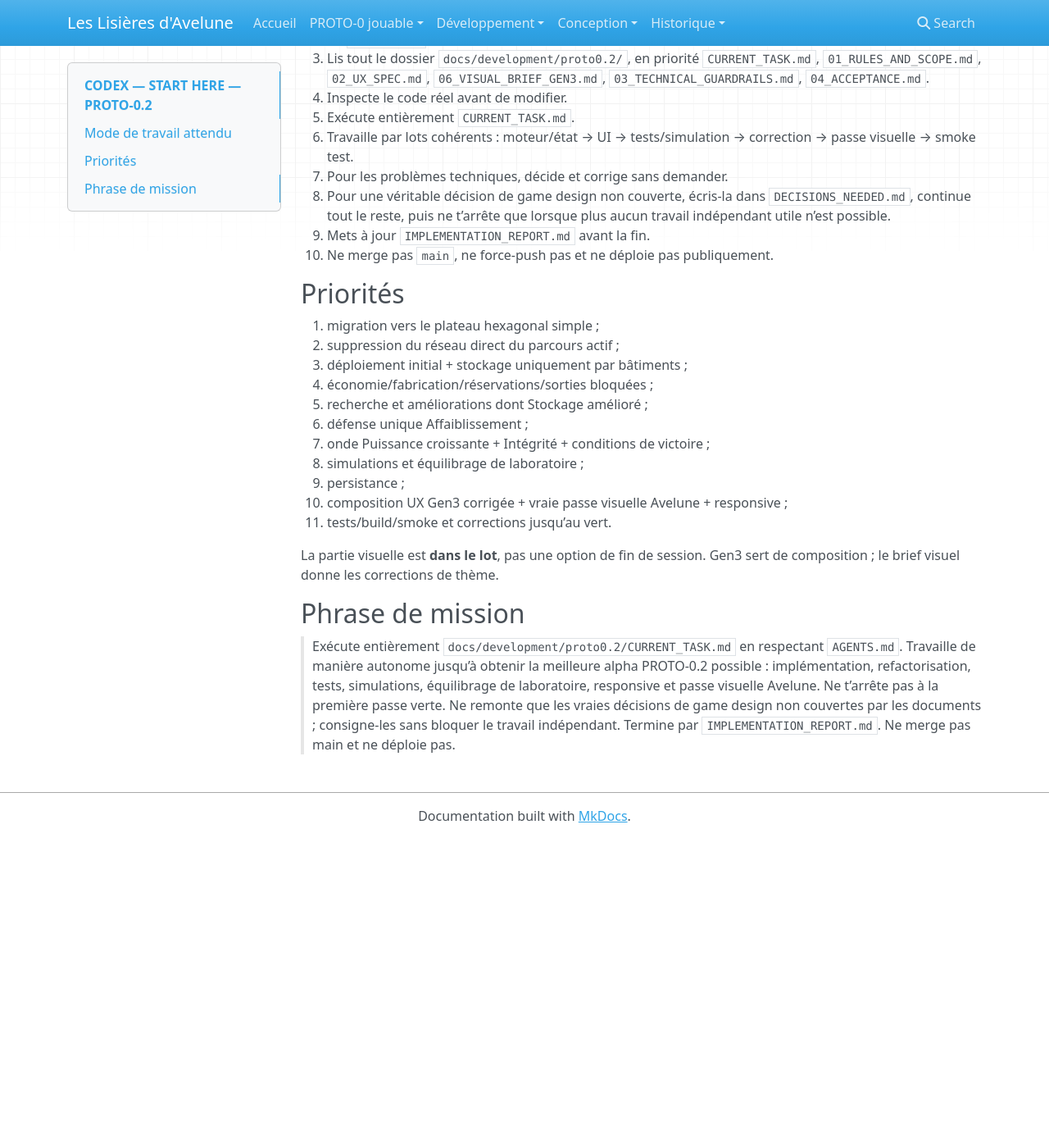
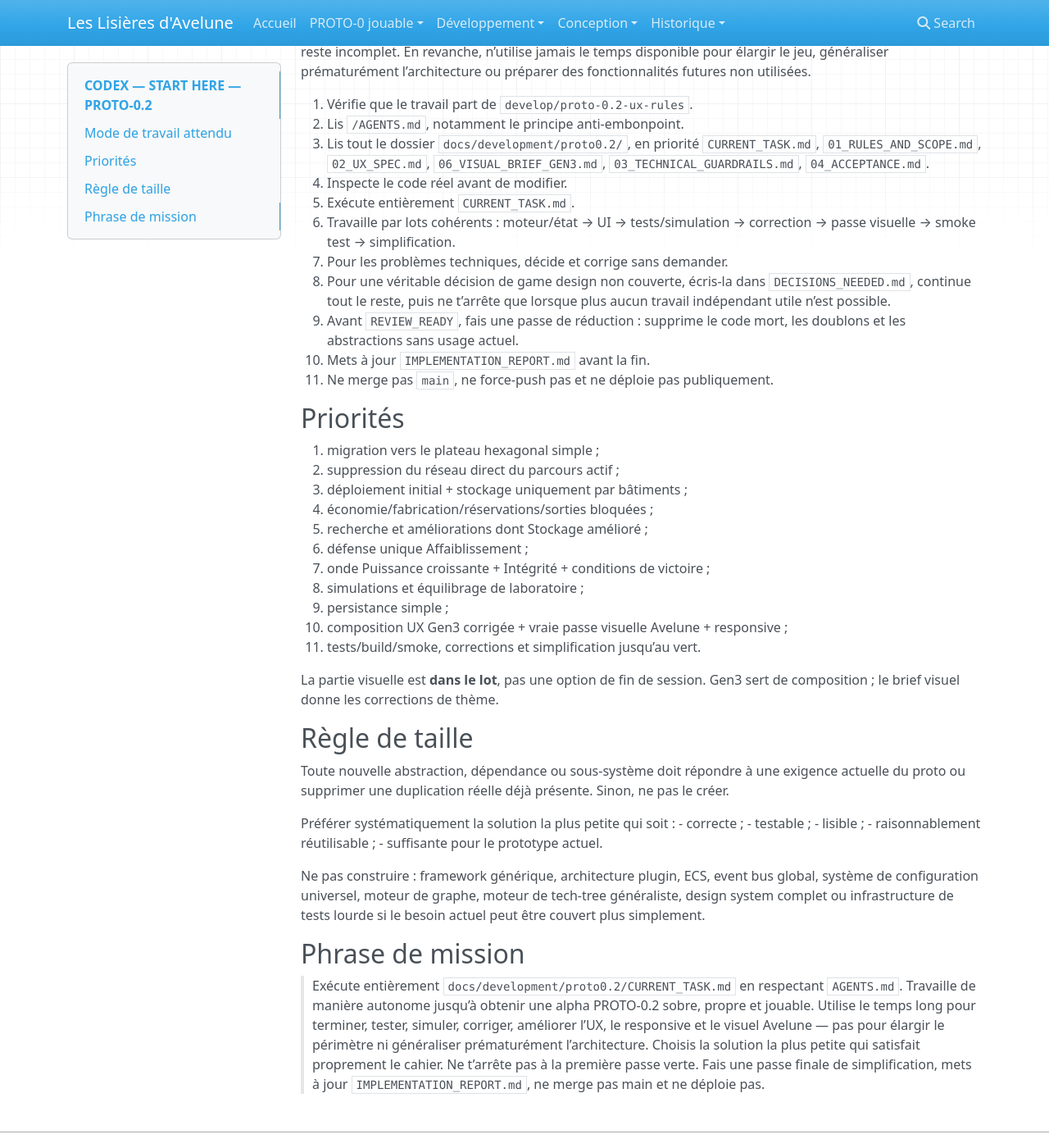
Before and after one commit to Abeliome-Officiel/les-lisieres-avelune, an MkDocs documentation site: the page built from docs/development/proto0.2/CODEX_START_HERE.md, in a window 1280 px wide and 1400 px high, scrolled down 274 px. Shown: the whole window at 82% size. Built offline with MkDocs 1.6.1, drawn with Linux system fonts in a browser that asks for light colours; nearby versions of some CDN libraries; before the commit the page ends 1297 px from its top, so only the background shows below that; some of the changed text lies outside the part shown.

Commit message:
PROTO-0.2: rappeler la sobriété dès le lancement Codex

```diff
--- a/docs/development/proto0.2/CODEX_START_HERE.md
+++ b/docs/development/proto0.2/CODEX_START_HERE.md
@@ -4,18 +4,23 @@ Tu travailles sur **Les Lisières d’Avelune — PROTO-0.2**.
 
 ## Mode de travail attendu
 
-Cette session est volontairement longue et autonome. Ne t’arrête pas après une première implémentation ou une première suite de tests verte si `CURRENT_TASK.md` reste incomplet.
+Cette session est volontairement longue et autonome, mais le périmètre doit rester volontairement petit.
+
+**Long run = finir mieux, pas construire plus.**
+
+Ne t’arrête pas après une première implémentation ou une première suite de tests verte si `CURRENT_TASK.md` reste incomplet. En revanche, n’utilise jamais le temps disponible pour élargir le jeu, généraliser prématurément l’architecture ou préparer des fonctionnalités futures non utilisées.
 
 1. Vérifie que le travail part de `develop/proto-0.2-ux-rules`.
-2. Lis `/AGENTS.md`.
+2. Lis `/AGENTS.md`, notamment le principe anti-embonpoint.
 3. Lis tout le dossier `docs/development/proto0.2/`, en priorité `CURRENT_TASK.md`, `01_RULES_AND_SCOPE.md`, `02_UX_SPEC.md`, `06_VISUAL_BRIEF_GEN3.md`, `03_TECHNICAL_GUARDRAILS.md`, `04_ACCEPTANCE.md`.
 4. Inspecte le code réel avant de modifier.
 5. Exécute entièrement `CURRENT_TASK.md`.
-6. Travaille par lots cohérents : moteur/état → UI → tests/simulation → correction → passe visuelle → smoke test.
+6. Travaille par lots cohérents : moteur/état → UI → tests/simulation → correction → passe visuelle → smoke test → simplification.
 7. Pour les problèmes techniques, décide et corrige sans demander.
 8. Pour une véritable décision de game design non couverte, écris-la dans `DECISIONS_NEEDED.md`, continue tout le reste, puis ne t’arrête que lorsque plus aucun travail indépendant utile n’est possible.
-9. Mets à jour `IMPLEMENTATION_REPORT.md` avant la fin.
-10. Ne merge pas `main`, ne force-push pas et ne déploie pas publiquement.
+9. Avant `REVIEW_READY`, fais une passe de réduction : supprime le code mort, les doublons et les abstractions sans usage actuel.
+10. Mets à jour `IMPLEMENTATION_REPORT.md` avant la fin.
+11. Ne merge pas `main`, ne force-push pas et ne déploie pas publiquement.
 
 ## Priorités
 
@@ -27,12 +32,25 @@ Cette session est volontairement longue et autonome. Ne t’arrête pas après u
 6. défense unique Affaiblissement ;
 7. onde Puissance croissante + Intégrité + conditions de victoire ;
 8. simulations et équilibrage de laboratoire ;
-9. persistance ;
+9. persistance simple ;
 10. composition UX Gen3 corrigée + vraie passe visuelle Avelune + responsive ;
-11. tests/build/smoke et corrections jusqu’au vert.
+11. tests/build/smoke, corrections et simplification jusqu’au vert.
 
 La partie visuelle est **dans le lot**, pas une option de fin de session. Gen3 sert de composition ; le brief visuel donne les corrections de thème.
 
+## Règle de taille
+
+Toute nouvelle abstraction, dépendance ou sous-système doit répondre à une exigence actuelle du proto ou supprimer une duplication réelle déjà présente. Sinon, ne pas le créer.
+
+Préférer systématiquement la solution la plus petite qui soit :
+- correcte ;
+- testable ;
+- lisible ;
+- raisonnablement réutilisable ;
+- suffisante pour le prototype actuel.
+
+Ne pas construire : framework générique, architecture plugin, ECS, event bus global, système de configuration universel, moteur de graphe, moteur de tech-tree généraliste, design system complet ou infrastructure de tests lourde si le besoin actuel peut être couvert plus simplement.
+
 ## Phrase de mission
 
-> Exécute entièrement `docs/development/proto0.2/CURRENT_TASK.md` en respectant `AGENTS.md`. Travaille de manière autonome jusqu’à obtenir la meilleure alpha PROTO-0.2 possible : implémentation, refactorisation, tests, simulations, équilibrage de laboratoire, responsive et passe visuelle Avelune. Ne t’arrête pas à la première passe verte. Ne remonte que les vraies décisions de game design non couvertes par les documents ; consigne-les sans bloquer le travail indépendant. Termine par `IMPLEMENTATION_REPORT.md`. Ne merge pas main et ne déploie pas.
+> Exécute entièrement `docs/development/proto0.2/CURRENT_TASK.md` en respectant `AGENTS.md`. Travaille de manière autonome jusqu’à obtenir une alpha PROTO-0.2 sobre, propre et jouable. Utilise le temps long pour terminer, tester, simuler, corriger, améliorer l’UX, le responsive et le visuel Avelune — pas pour élargir le périmètre ni généraliser prématurément l’architecture. Choisis la solution la plus petite qui satisfait proprement le cahier. Ne t’arrête pas à la première passe verte. Fais une passe finale de simplification, mets à jour `IMPLEMENTATION_REPORT.md`, ne merge pas main et ne déploie pas.
```
